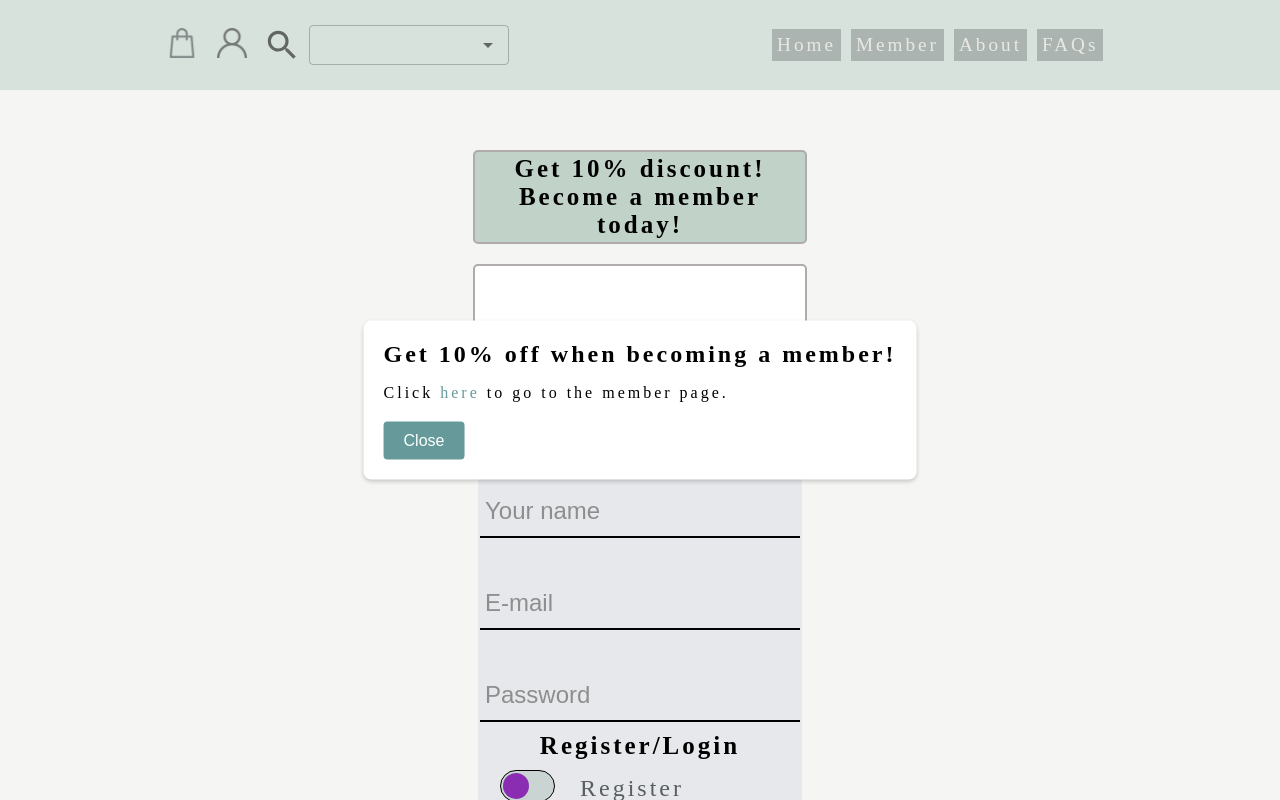
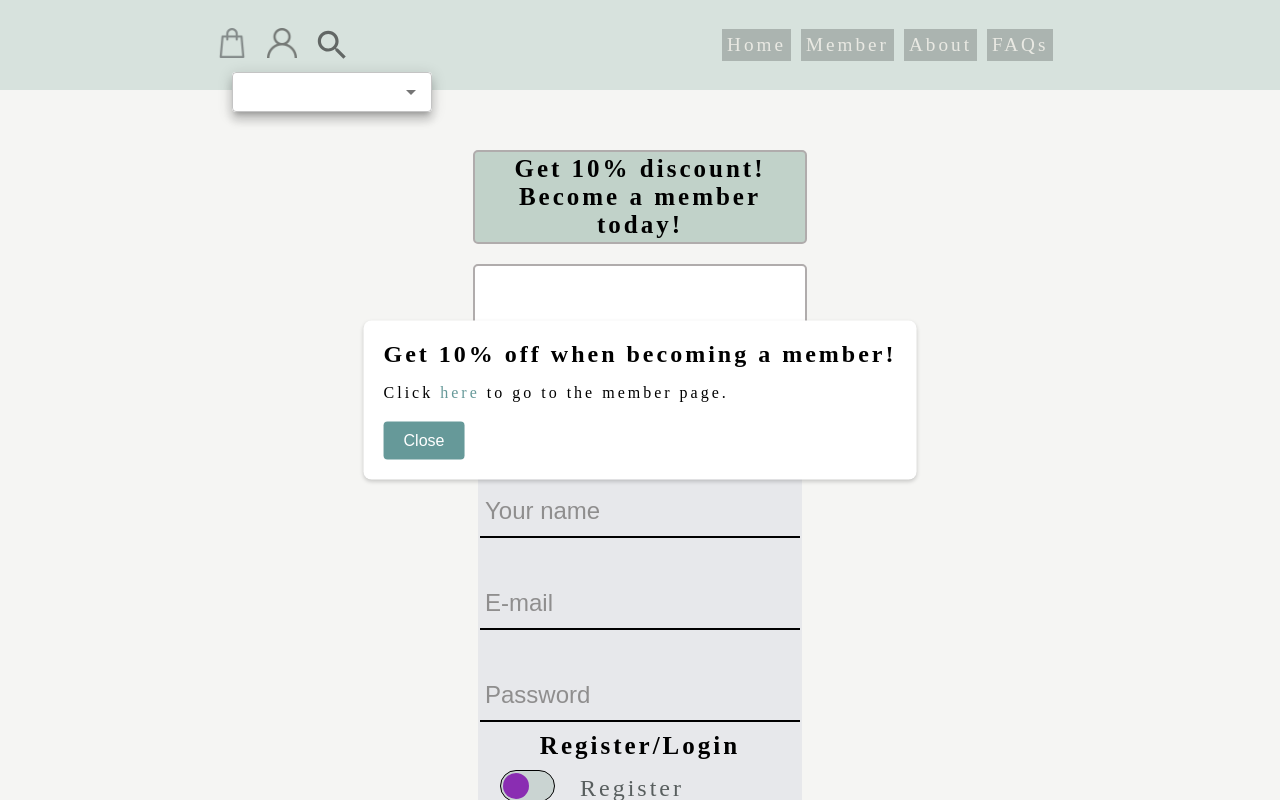
Before and after one commit to NinaWald/Final-project-frontend, a React (Create React App) app: page /member in a window 1280 px wide. Both pictures are taken after a click on the button 331 px from the left and 45 px from the top of the page. Shown: the top 800 px of the page. Built offline with nearby package versions, Linux system fonts and the light colour scheme.

Commit message:
added search field pop up and try to add message when delete

```diff
--- a/src/components/DeleteUser.js
+++ b/src/components/DeleteUser.js
@@ -1,6 +1,8 @@
 import React, { useState } from 'react';
 import { useDispatch, useSelector } from 'react-redux';
 import Button from '@mui/material/Button';
+import Snackbar from '@mui/material/Snackbar';
+import MuiAlert from '@mui/material/Alert';
 import DeleteIcon from '@mui/icons-material/Delete';
 import { deleteUser } from '../reducers/authReducer';
 import { API_URL } from '../utils/urls';
@@ -8,6 +10,8 @@ import { API_URL } from '../utils/urls';
 const DeleteUser = () => {
   const [loading, setLoading] = useState(false);
   const [error, setError] = useState(null);
+  const [open, setOpen] = useState(false);
+
   const dispatch = useDispatch();
   const userId = useSelector((state) => state.auth.userId);
   const accessToken = useSelector((state) => state.auth.accessToken);
@@ -18,7 +22,6 @@ const DeleteUser = () => {
     setError(null);
 
     try {
-      console.log(accessToken);
       const deleteResponse = await fetch(API_URL(`delete/${userId}`), {
         method: 'DELETE',
         headers: {
@@ -31,6 +34,7 @@ const DeleteUser = () => {
 
       if (deleteResponse.ok) {
         dispatch(deleteUser()); // Handle success response or perform any necessary actions
+        setOpen(true); // Show the Snackbar when user is deleted successfully
         console.log(deleteData.response); // Log the response message from the backend
       } else {
         setError(deleteData.response);
@@ -41,6 +45,10 @@ const DeleteUser = () => {
     }
 
     setLoading(false);
+  };
+
+  const handleClose = () => {
+    setOpen(false); // Close the Snackbar
   };
 
   return (
@@ -54,6 +62,11 @@ const DeleteUser = () => {
       </Button>
       {loading && <p>Loading...</p>}
       {error && <p>{error}</p>}
+      <Snackbar open={open} autoHideDuration={3000} onClose={handleClose}>
+        <MuiAlert onClose={handleClose} severity="success" sx={{ width: '100%' }}>
+          Membership deleted successfully!
+        </MuiAlert>
+      </Snackbar>
     </div>
   );
 };
--- a/src/components/RegistrationPage.js
+++ b/src/components/RegistrationPage.js
@@ -20,6 +20,7 @@ const RegistrationPage = () => {
   const [error, setError] = useState(false);
   const [isLoading, setLoading] = useState(false);
   const [errorMessage, setErrorMessage] = useState('');
+  const [isDeleted, setIsDeleted] = useState(false);
 
   useEffect(() => {
     setUserName('');
@@ -28,6 +29,7 @@ const RegistrationPage = () => {
     setSubmitted(false);
     setError(false);
     setErrorMessage('');
+    setIsDeleted(false);
   }, []);
 
   const handleUserName = (e) => {
@@ -133,6 +135,7 @@ const RegistrationPage = () => {
     setUserName('');
     setUserEmail('');
     setPassword('');
+    setIsDeleted(false);
   };
 
   return (
@@ -165,6 +168,12 @@ const RegistrationPage = () => {
                       <LogoutButton onLogout={handleLogout} />
                       <DeleteUser />
                     </div>
+                    {isDeleted && (
+                      <div className="success">
+                        <h1>Membership deleted successfully!</h1>
+                      </div>
+                    )}
+
                   </>
                 ) : (
                   <h1>User successfully logged out!</h1>
--- a/src/components/SearchField.js
+++ b/src/components/SearchField.js
@@ -1,13 +1,12 @@
 import React, { useState } from 'react';
-import { TextField, Autocomplete, IconButton } from '@mui/material';
+import { TextField, Autocomplete, IconButton, Popover } from '@mui/material';
 import { useSelector } from 'react-redux';
 import { useNavigate } from 'react-router-dom';
-// import { styled } from '@mui/system';
 import SearchIcon from '@mui/icons-material/Search';
 
 const SearchField = () => {
   const [searchTerm, setSearchTerm] = useState('');
-  const [isSearchVisible, setIsSearchVisible] = useState(false);
+  const [anchorEl, setAnchorEl] = useState(null);
   const products = useSelector((state) => state.products.items);
   const navigate = useNavigate();
 
@@ -29,11 +28,17 @@ const SearchField = () => {
         navigate(`/product/${productId}`);
       }
     }
+
+    setAnchorEl(null);
+    setSearchTerm('');
   };
 
-  const handleSearchToggle = () => {
-    setIsSearchVisible((prevIsSearchVisible) => !prevIsSearchVisible);
+  const handleSearchToggle = (event) => {
+    setAnchorEl(event.currentTarget);
   };
+
+  const isPopoverOpen = Boolean(anchorEl);
+  const popoverId = isPopoverOpen ? 'search-popover' : undefined;
 
   return (
     <>
@@ -44,7 +49,20 @@ const SearchField = () => {
         }}>
         <SearchIcon sx={{ fontSize: '2.4rem' }} />
       </IconButton>
-      {isSearchVisible && (
+
+      <Popover
+        id={popoverId}
+        open={isPopoverOpen}
+        anchorEl={anchorEl}
+        onClose={() => setAnchorEl(null)}
+        anchorOrigin={{
+          vertical: 'bottom',
+          horizontal: 'center'
+        }}
+        transformOrigin={{
+          vertical: 'top',
+          horizontal: 'center'
+        }}>
         <form onSubmit={handleSearchSubmit}>
           <Autocomplete
             options={products}
@@ -63,7 +81,7 @@ const SearchField = () => {
             )}
             onChange={(event, value) => handleSearchSubmit(event, value?.fields.name)} />
         </form>
-      )}
+      </Popover>
     </>
   );
 };
--- a/src/reducers/authReducer.js
+++ b/src/reducers/authReducer.js
@@ -4,7 +4,8 @@ const initialState = {
   username: null,
   accessToken: null,
   userId: null,
-  discount: 0 // Initial discount value
+  discount: 0, // Initial discount value
+  isDeleted: false // New state property for deletion status
 };
 
 export const authSlice = createSlice({
@@ -21,6 +22,7 @@ export const authSlice = createSlice({
       state.accessToken = null;
       state.userId = undefined;
       state.discount = 0; // Reset the discount value on logout
+      state.isDeleted = false; // Reset the deletion status on logout
     },
     setDiscount: (state, action) => {
       state.discount = action.payload;
@@ -30,6 +32,7 @@ export const authSlice = createSlice({
       state.accessToken = null;
       state.userId = null;
       state.discount = 0;
+      state.isDeleted = true; // Update the deletion status to true
     },
     setUserId: (state, action) => {
       state.userId = action.payload;
```
